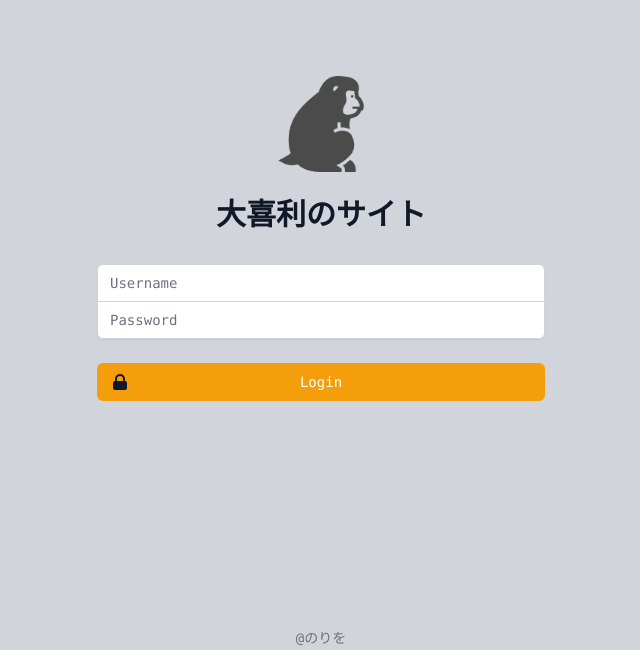
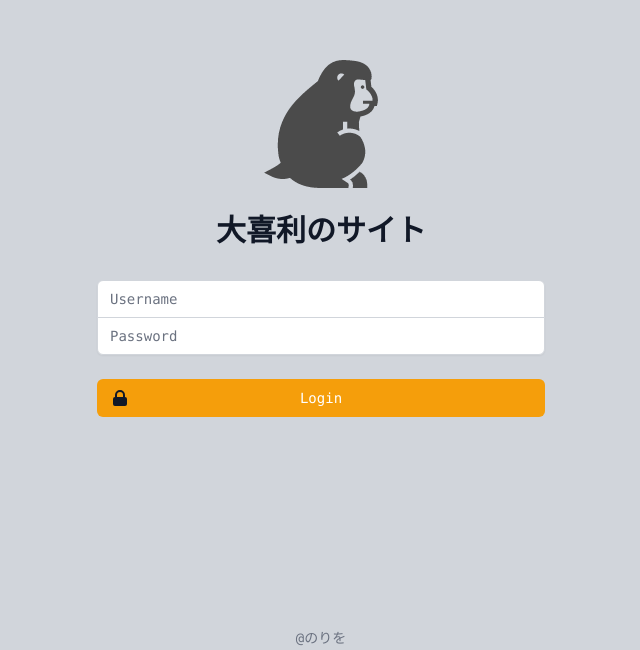
Before and after one commit to CK-888/oogiri-saru, a Next.js app: page / in a window 1280 px wide. Shown: the part 150-800 px from the top of the page, without its empty margins (319-959 px from the left). Built offline with nearby package versions, Linux system fonts and the light colour scheme.

Commit message:
画像のHeightを更新

```diff
--- a/components/Auth.js
+++ b/components/Auth.js
@@ -63,9 +63,10 @@ export default function Auth() {
     }
   };
 
-	return <div className="max-w-md md:w-full space-y-8">
+	return (
+    <div className="max-w-md md:w-full space-y-8">
       <div>
-      <img className="mx-auto h-24 w-auto" src="/ape_logo_size128.png" alt="ape" />
+        <img className="mx-auto w-auto" src="/ape_logo_size128.png" alt="ape" />
         <h2 className="mt-6 text-center text-3xl font-sans font-extrabold text-gray-900">
           大喜利のサイト
         </h2>
@@ -113,4 +114,5 @@ export default function Auth() {
         </div>
       </form>
     </div>
+  )
 }
```
Lines whose indentation alone changed are shown as unchanged.
